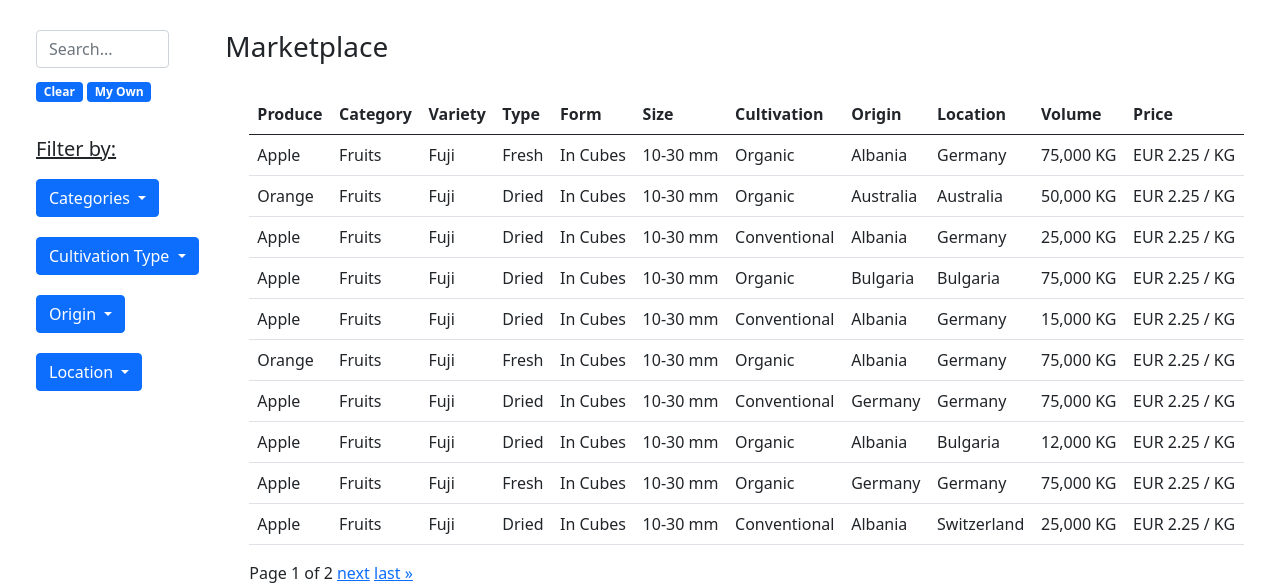
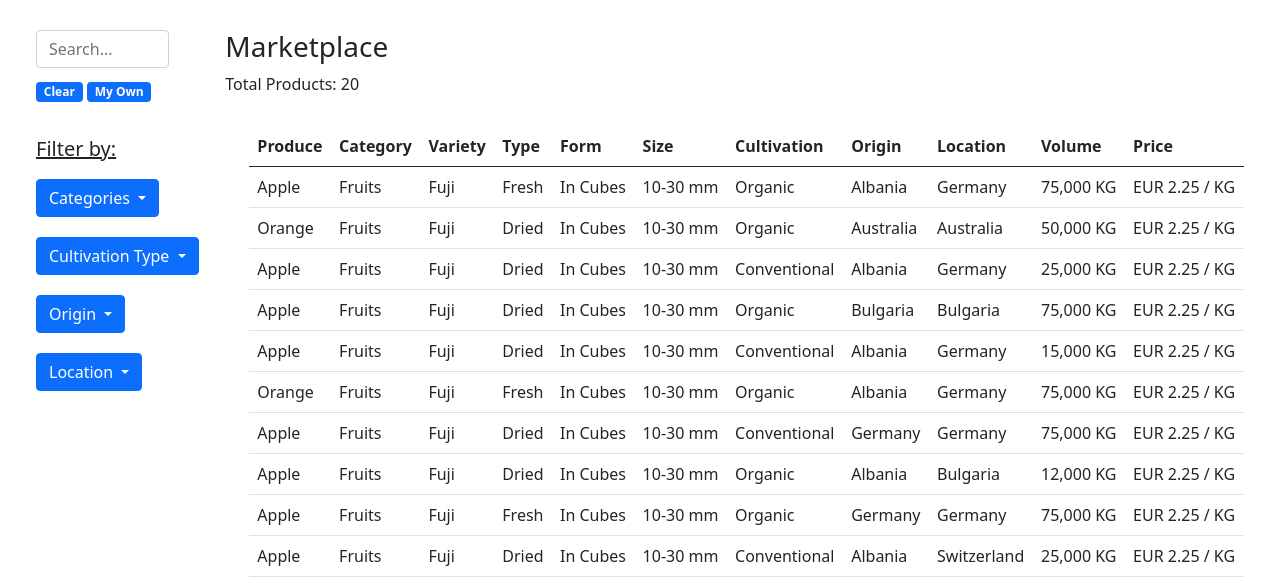
Before and after one commit to erinbedri/Agri_Trade---django-project, a Django app: page /marketplace/ in a window 1280 px wide. Shown: the part 56-639 px from the top of the page. Run offline with Django 4.2, Linux system fonts and the light colour scheme; a user stored in the database is signed in; data comes from the database, SQL or seed files in the repository.

Commit message:
Added total products count on marketplace

```diff
--- a/agri_trade/marketplace/templates/marketplace/marketplace.html
+++ b/agri_trade/marketplace/templates/marketplace/marketplace.html
@@ -74,13 +74,13 @@
                                 </div>
                             </div>
                         </div>
-
                     </div>
                 </div>
             </div>
 
             <div class="col-10">
                 <h3>Marketplace {% if query %} > {{ query }} {% endif %}</h3>
+                <p> Total Products: {{ products_count }}</p>
                 <div class="container">
                     <table class="table table-hover" style="margin-top: 30px">
                         <thead>
--- a/agri_trade/marketplace/views.py
+++ b/agri_trade/marketplace/views.py
@@ -44,6 +44,7 @@ def marketplace(request):
         'locations': locations,
         'page_obj': page_obj,
         'query': q,
+        'products_count': len(products),
     }
 
     return render(request, 'marketplace/marketplace.html', context)
```
